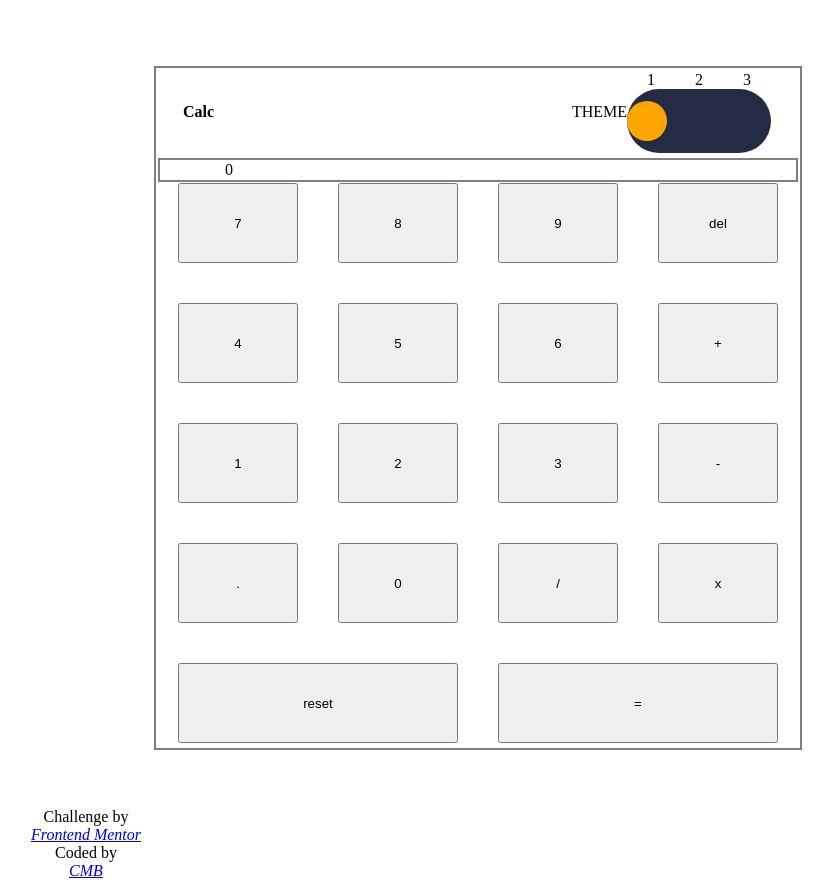
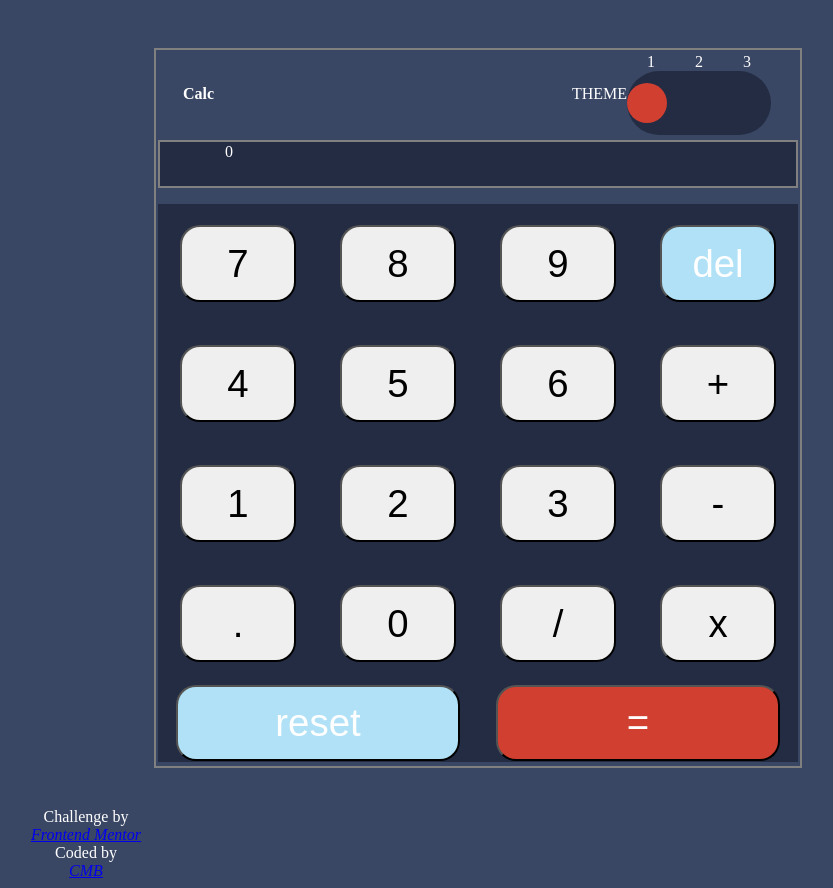
Before and after one commit to cmb347827/calculator-app-main, a plain HTML site: page index.html in a window 1280 px wide. Shown: the whole page, without its empty margins (162-995 px from the left). Drawn offline with Linux system fonts and the light colour scheme.

Commit message:
default theme

```diff
--- a/calculator-app-main.js
+++ b/calculator-app-main.js
@@ -218,11 +218,14 @@ function loadFromStorage(){
 function clearLocalStorage(){
    localStorage.clear();
 }
+const updateTheme=()=>{
+    loadFromStorage();
+}
 const themeListeners=()=>{
     document.querySelectorAll('input.theme-change').forEach((btn)=>{
         btn.addEventListener('click',()=>{
-             console.log('theme btn.value',btn.value);
              saveToStorage(btn.value);
+             //updateTheme();
         });
     });
 }
--- a/calculator-app-main.scss
+++ b/calculator-app-main.scss
@@ -158,6 +158,9 @@ html{
 .justify-self-center{
    justify-self:center;
 }
+.align-items-center{
+   align-items: center;
+}
 .grid-gap{
    gap:2px;
 }
@@ -173,17 +176,43 @@ legend {
   display: contents;
 }
 
+.default-color-scheme{
+     @include bg-color(map-get($theme1-colors,main-background),nth($theme1-fallback-colors,1));
+     @include font-color(map-get($theme1-colors,white),nth($theme1-fallback-colors,11));
+     .three-toggle-switch #toggle,#keypad,#keypad-rest{
+        @include bg-color(map-get($theme1-colors,toggle-keypad-background),nth($theme1-fallback-colors,2));
+     }
+     .toggle__slider{
+        @include bg-color(map-get($theme1-colors,key-background2),nth($theme1-fallback-colors,6));
+     }
+     input[class='calculate']{
+        @include bg-color(map-get($theme1-colors,key-background3),nth($theme1-fallback-colors,8));
+        @include font-color(map-get($theme1-colors,text),nth($theme1-fallback-colors,10));
+     }
+     .double-width{
+        @include bg-color(map-get($theme1-colors,key-background2),nth($theme1-fallback-colors,6));
+     }
+     .white-font{
+        @include font-color(map-get($theme1-colors,white),nth($theme1-fallback-colors,11));
+     }
+     input[value='reset'],input[value='del']{
+        background-color: #b1e1f6;
+     }
+     #output-parent{
+        @include bg-color(map-get($theme1-colors,toggle-keypad-background),nth($theme1-fallback-colors,2));
+     }
+}
 .calculator-container{
+
         thead tr{
            padding: 0 1.5em;
         }
-        #toggle-parent{
-            //width: 10em;
-            //display:block;
+        #output-parent{
+            height: 3em;
+            margin-bottom: 1em;
         }
         .three-toggle-switch #toggle{
             position:relative;
-            @include bg-color(map-get($theme1-colors,toggle-keypad-background),nth($theme1-fallback-colors,1));
             width:fit-content;
             height:4em;
             border-radius: 35px;
@@ -204,7 +233,6 @@ legend {
                   height: 40px;
                   left:0;
                   border-radius: 50%;
-                  background-color: orange;
                   transition: all 0.8s ease-out;
             }
               /*User toggles the toggle button , check if theme1 is selected..., if it is , toggle button should be left aligned with left:0*/
@@ -221,7 +249,6 @@ legend {
               }
 
        }
-
         form{
           height: 100vh;
         }
@@ -235,9 +262,11 @@ legend {
         input[type='button']{
            width: 9em;
            height: 6em;
+           border-radius: 20px;
         }
         input.double-width{
             width: 21em;
+            max-width: 7.4em;
         }
         #output{
            padding: 4em;
@@ -245,7 +274,11 @@ legend {
         .uppercase{
            text-transform: uppercase;
         }
-
+        .font-size-2-4em{
+          font-size: 2.4em;
+          max-width: 3em;
+          max-height: 2em;
+        }
 
 }
 footer {
--- a/index.html
+++ b/index.html
@@ -10,8 +10,8 @@
 
 
 </head>
-<body>
-
+<body class="default-color-scheme">
+      <h1 class="sr-only">Basic calculator</h1>
       <main class="calculator-container">
           <form class='display-grid' action="#" method="post">
             <table class="gray-border  place-self-center">
@@ -45,31 +45,31 @@
                   </thead>
                   <tbody class="display-grid">
                       <tr class="display-grid">
-                          <td class="justify-content-stretch gray-border"><output id="output">0</output></td>
+                          <td id='output-parent' class=" justify-content-stretch gray-border"><output class='vertical-align' id="output">0</output></td>
                       </tr>
-                      <tr class="display-grid grid-template-columns-4 justify-items-center input-outer">
-                          <td><input class='calculate' type='button' value='7'></td>
-                          <td><input class='calculate' type='button' value='8'></td>
-                          <td><input class='calculate' type='button' value='9'></td>
-                          <td><input class='calculate' type='button' value='del'></td>
-                          <td><input class='calculate' type='button' value='4'></td>
-                          <td><input class='calculate' type='button' value='5'></td>
-                          <td><input class='calculate' type='button' value='6'></td>
-                          <td><input title='plus' class='calculate' type='button' value='&#x2b;'></td>
-                          <td><input class='calculate' type='button' value='1'></td>
-                          <td><input class='calculate' type='button' value='2'></td>
-                          <td><input class='calculate' type='button' value='3'></td>
-                          <td><input title='minus' class='calculate' type='button' value='&#x2d;'></td>
-                          <td><input class='calculate' type='button' value='.'></td>
-                          <td><input class='calculate' type='button' value='0'></td>
-                          <td><input title='divide' class='calculate' type='button' value='/'></td>
-                          <td><input title='multiply' class='calculate' type='button' value='x'></td>
+                      <tr id='keypad' class="display-grid grid-template-columns-4 justify-items-center align-items-center input-outer">
+                          <td><input class='font-size-2-4em calculate' type='button' value='7'></td>
+                          <td><input class='font-size-2-4em calculate' type='button' value='8'></td>
+                          <td><input class='font-size-2-4em calculate' type='button' value='9'></td>
+                          <td><input class='font-size-2-4em calculate white-font' type='button' value='del'></td>
+                          <td><input class='font-size-2-4em calculate' type='button' value='4'></td>
+                          <td><input class='font-size-2-4em calculate' type='button' value='5'></td>
+                          <td><input class='font-size-2-4em calculate' type='button' value='6'></td>
+                          <td><input title='plus' class='font-size-2-4em calculate' type='button' value='&#x2b;'></td>
+                          <td><input class='font-size-2-4em calculate' type='button' value='1'></td>
+                          <td><input class='font-size-2-4em calculate' type='button' value='2'></td>
+                          <td><input class='font-size-2-4em calculate' type='button' value='3'></td>
+                          <td><input title='minus' class='font-size-2-4em calculate' type='button' value='&#x2d;'></td>
+                          <td><input class='font-size-2-4em calculate' type='button' value='.'></td>
+                          <td><input class='font-size-2-4em calculate' type='button' value='0'></td>
+                          <td><input title='divide' class='font-size-2-4em calculate' type='button' value='/'></td>
+                          <td><input title='multiply' class='font-size-2-4em calculate' type='button' value='x'></td>
 
                       </tr>
 
-                      <tr class="display-grid grid-template-columns-2 justify-items-center">
-                         <td><input class='calculate double-width' type="button" value="reset"></td>
-                         <td><input class='calculate double-width' type='button' value='='></td>
+                      <tr id='keypad-rest' class="display-grid grid-template-columns-2 justify-items-center">
+                         <td><input class='font-size-2-4em calculate double-width white-font' type="button" value="reset"></td>
+                         <td><input class='font-size-2-4em calculate double-width white-font' type='button' value='='></td>
                       </tr>
                   </tbody>
                   <tfoot>
```
Also changed, not shown: calculator-app-main.css, 1 other file.
